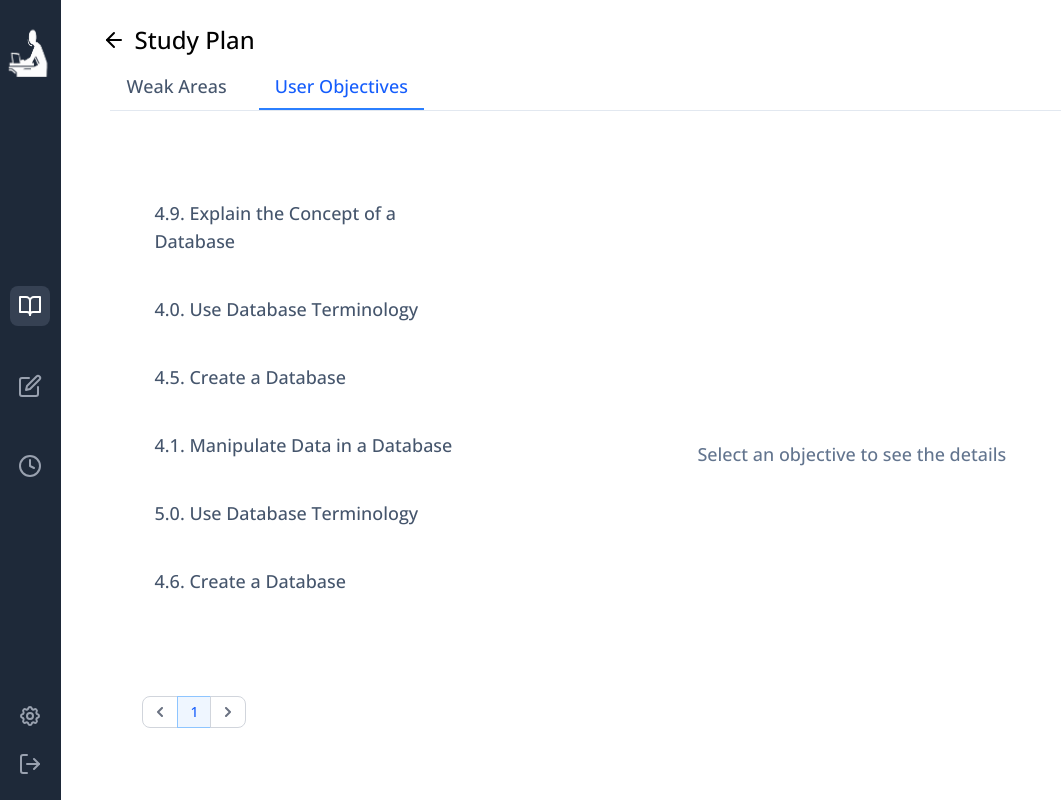
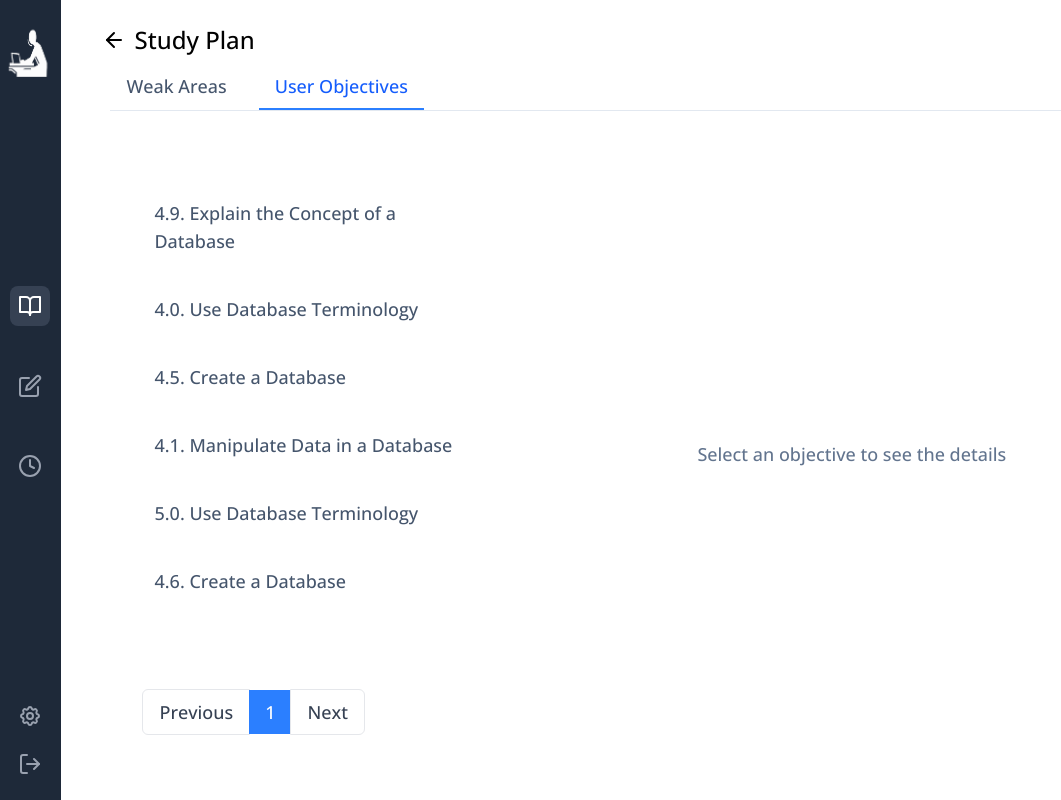
Before and after one commit to JamarTG/capstone, a React (Vite) app in the folder frontend/: page / in a window 1280 px wide. Both pictures are taken after a click on the button "User Objectives". Shown: the whole page, without its empty margins (0-1061 px from the left). Built offline with nearby package versions, Linux system fonts and the light colour scheme.

Commit message:
style: fix pagination styles

```diff
--- a/frontend/src/components/user-objectives.tsx
+++ b/frontend/src/components/user-objectives.tsx
@@ -50,35 +50,21 @@ const UserObjectives = () => {
           <ul className="flex items-center -space-x-px h-8 text-sm">
             <li>
               <button
-                className="flex items-center justify-center px-3 h-8 leading-tight text-gray-500 bg-white border border-gray-300 rounded-s-lg hover:bg-gray-100 hover:text-gray-700"
+              className="px-4 py-2 text-lg font-medium text-gray-700 border border-gray-200 rounded-l-md hover:bg-gray-300"
               onClick={() => paginate(currentPage - 1)}
               disabled={currentPage === 1}
               >
-                <span className="sr-only">Previous</span>
-                <svg
-                  className="w-2.5 h-2.5"
-                  viewBox="0 0 6 10"
-                  fill="none"
-                  xmlns="http://www.w3.org/2000/svg"
-                >
-                  <path
-                    stroke="currentColor"
-                    strokeLinecap="round"
-                    strokeLinejoin="round"
-                    strokeWidth="2"
-                    d="M5 1 1 5l4 4"
-                  />
-                </svg>
+              Previous
               </button>
             </li>
             {[...Array(totalPages).keys()].map((number) => (
               <li key={number + 1}>
               <button
-                  className={`flex items-center justify-center px-3 h-8  ${
+                className={`px-4 py-2 text-lg font-medium ${
                 currentPage === number + 1
-                      ? "text-blue-600 border border-blue-300 bg-blue-50"
-                      : "text-gray-500 bg-white border border-gray-300"
-                  } hover:bg-gray-100 hover:text-gray-700`}
+                  ? "text-white bg-blue-500"
+                  : "text-gray-700 bg-gray-200"
+                } hover:bg-blue-400`}
                 onClick={() => paginate(number + 1)}
               >
                 {number + 1}
@@ -87,25 +73,11 @@ const UserObjectives = () => {
             ))}
             <li>
               <button
-                className="flex items-center justify-center px-3 h-8 leading-tight text-gray-500 bg-white border border-gray-300 rounded-e-lg hover:bg-gray-100 hover:text-gray-700"
+              className="px-4 py-2 text-lg font-medium text-gray-700 border border-gray-200 rounded-r-md hover:bg-gray-300"
               onClick={() => paginate(currentPage + 1)}
               disabled={currentPage === totalPages}
               >
-                <span className="sr-only">Next</span>
-                <svg
-                  className="w-2.5 h-2.5"
-                  viewBox="0 0 6 10"
-                  fill="none"
-                  xmlns="http://www.w3.org/2000/svg"
-                >
-                  <path
-                    stroke="currentColor"
-                    strokeLinecap="round"
-                    strokeLinejoin="round"
-                    strokeWidth="2"
-                    d="M1 9l4-4-4-4"
-                  />
-                </svg>
+              Next
               </button>
             </li>
           </ul>
```
Lines whose indentation alone changed are shown as unchanged.
